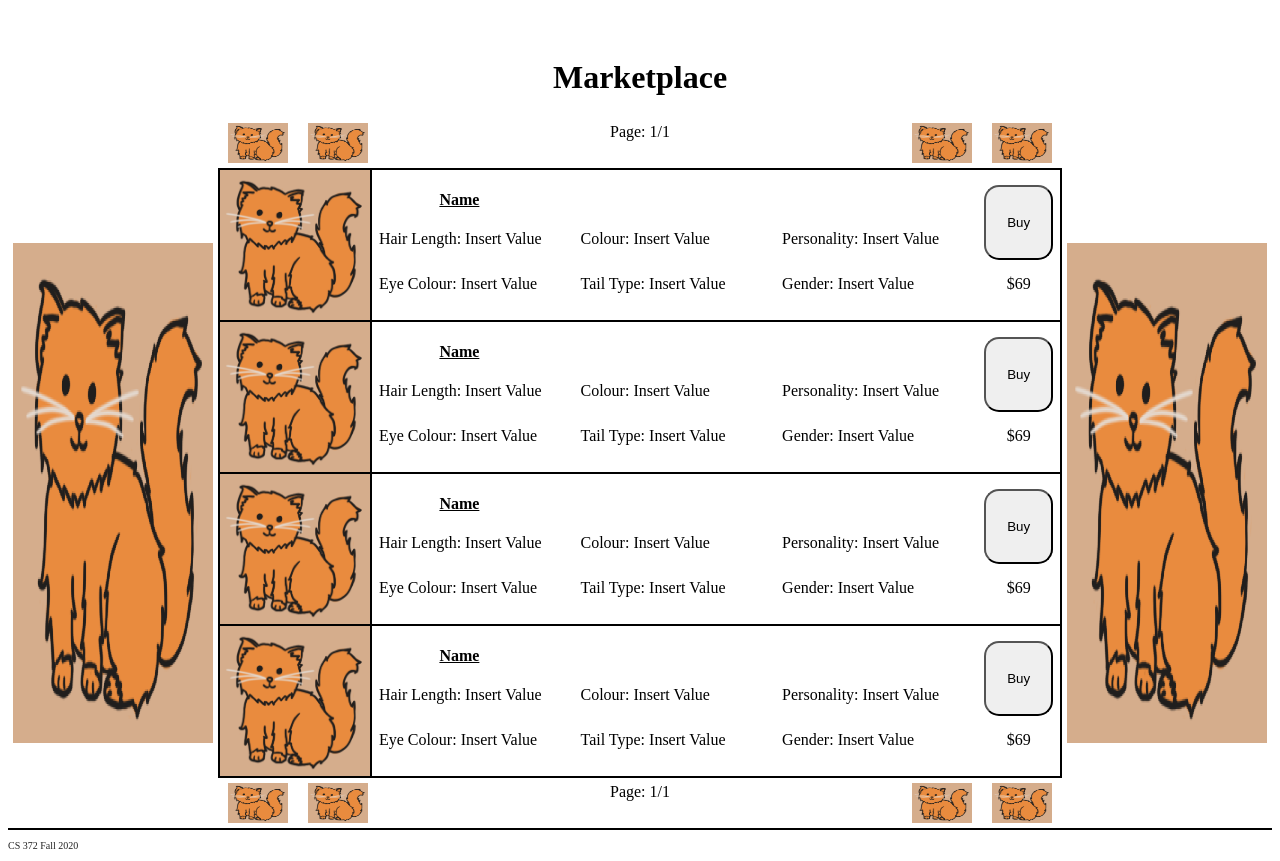
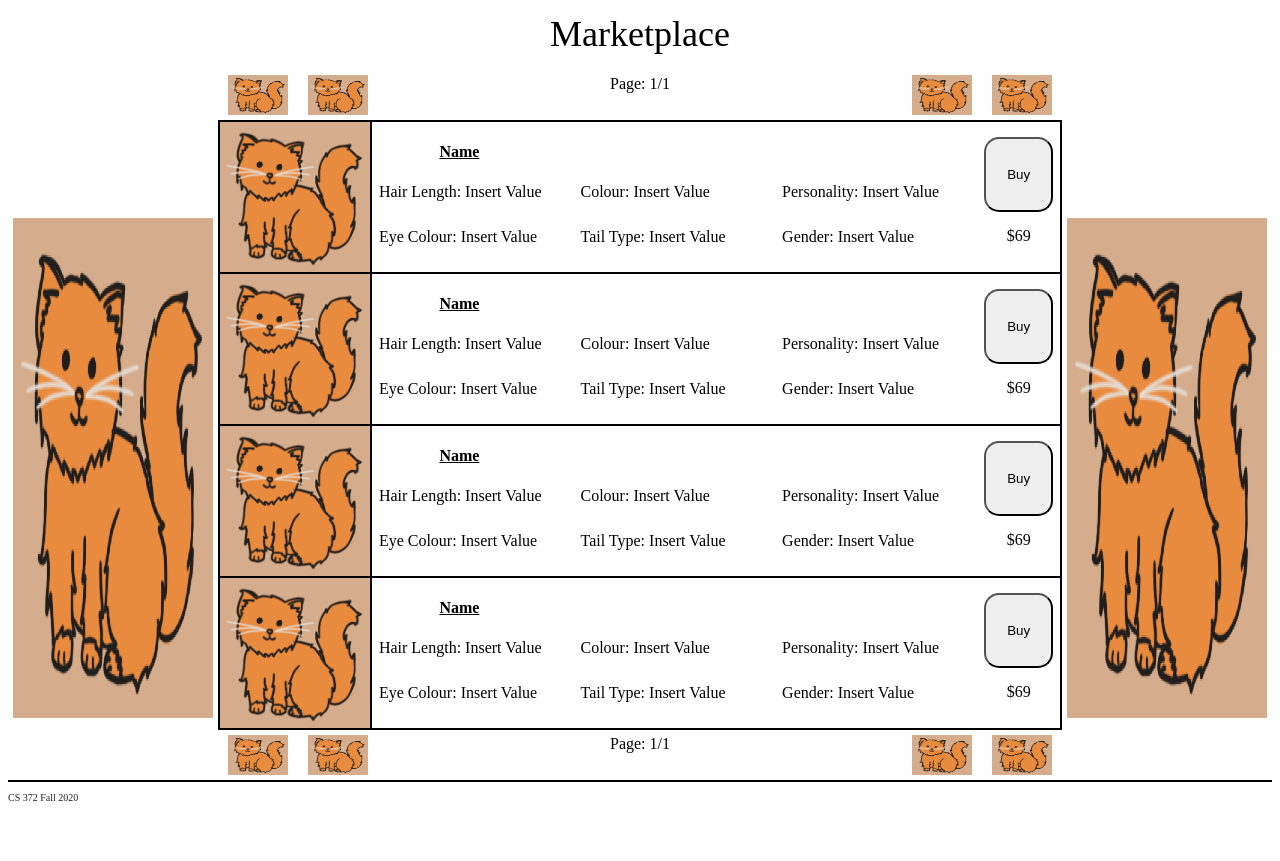
Before and after one commit to MatthewRupchan/SuiteCats, a PHP site: page /webpages/marketplace.html in a window 1280 px wide. Shown: the part 210-1071 px from the top of the page. After the commit the page ends 1011 px from the top, so only its background shows below. Run offline with PHP 8.4, Linux system fonts and the light colour scheme.

Commit message:
Change header to div
More control with styling if it is a div. Maybe? Regardless also moved the content up, there is an odd gap between it and menu.

```diff
--- a/css/marketplace.css
+++ b/css/marketplace.css
@@ -11,6 +11,7 @@ Main Page Sections
 */
 content{
 	min-width: calc(210px + 580px + 210px);
+	margin-top: -25px;
 }
 
 aside{
@@ -24,7 +25,8 @@ aside{
 	float: left;
 	width: 80%;
 	max-width: calc(100% - 420px);
-	min-width: calc(580px); /*470 vs 580*/
+	min-width: calc(580px);
+	/*470 vs 580. 470 is good enough but 580 doesn't let buy text fall off button*/
 }
 
 /*
@@ -40,10 +42,12 @@ Aside Section Content
 /*
 Marketplace Section Content
 */
-h1{
+.heading{
 	float: left;
 	width: 100%;
 	text-align: center;
+	font-size: 36px;
+	margin-bottom: 15px;
 }
 
 .forward_backward{
@@ -92,7 +96,6 @@ Inner Table Content
 }
 
 .row{
-
 	width: calc(100% - 156px);
 	float: left;
 	border: solid black 2px;
--- a/css/style.css
+++ b/css/style.css
@@ -18,7 +18,7 @@ I threw stupid amounts of comments below to mark out some things that will need
 header{
 	width: 100%;
 	height: 200px;
-	border-bottom: solid black 2px; /*needs styling, this is temporary*/
+	border-bottom: solid black 2px;
 }
 
 #website_header{
--- a/webpages/marketplace.html
+++ b/webpages/marketplace.html
@@ -36,7 +36,7 @@
 			</aside>
 
 			<div id="marketplace">
-				<h1>Marketplace</h1>
+				<div class="heading">Marketplace</div>
 
 				<div class="forward_backward">
 					<img id="Far_Back" class="image_button" src="../cat_images/placeholder.png" alt="Far Back">
```
